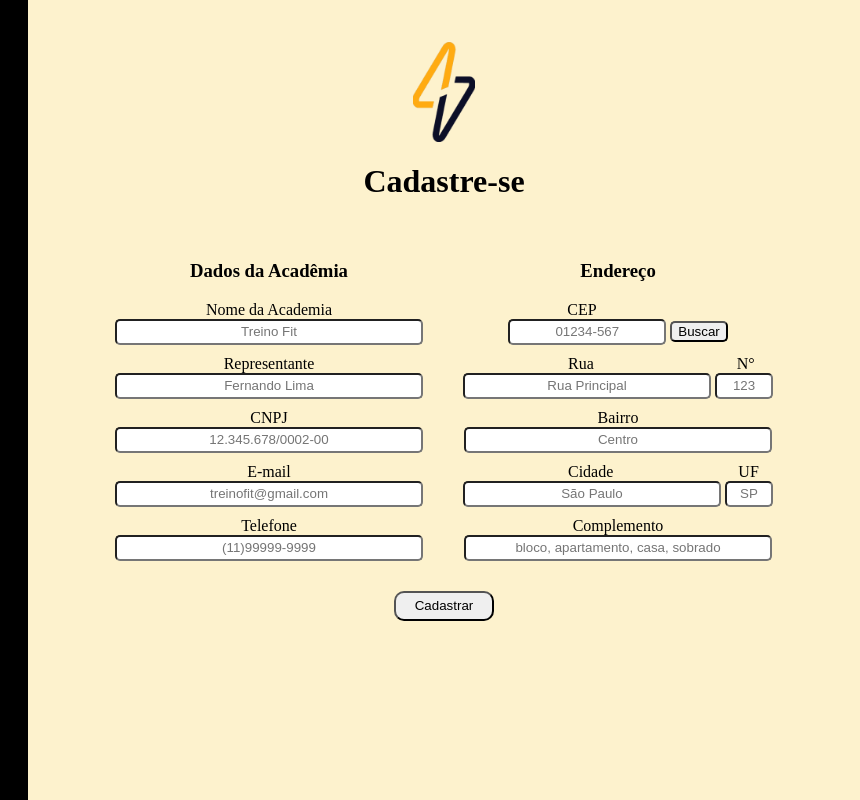
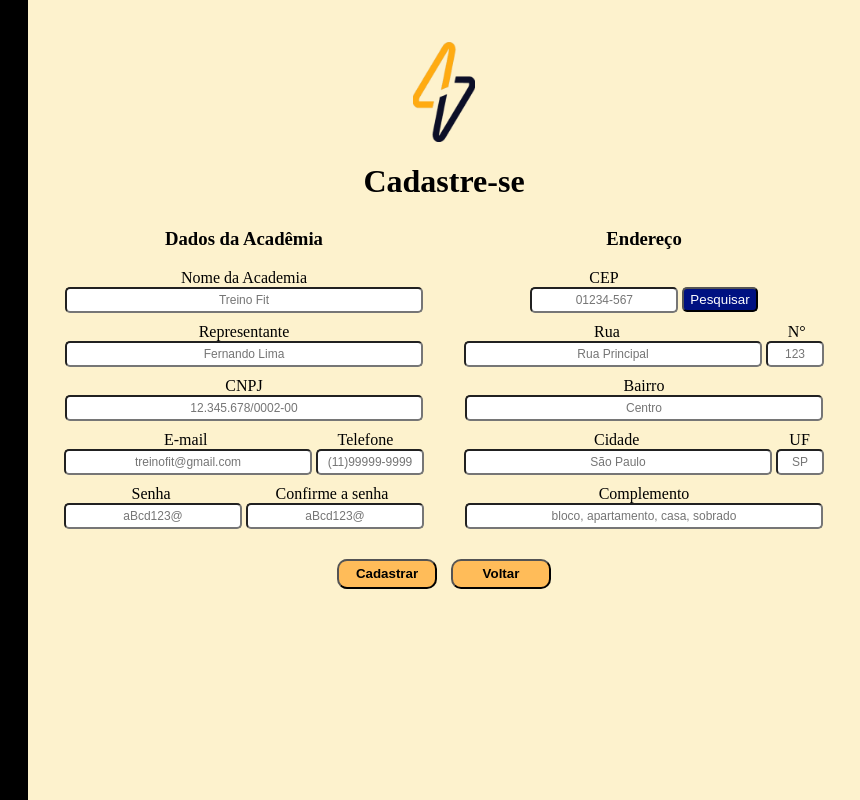
Before and after one commit to Sprint2-Sensorize/arquivosSensorize, a plain HTML site: page Sprint2-main/Site-Sensorize/Tela de cadastro/cadastro.html in a window 1280 px wide. Shown: the full height of the page, 420-1280 px from the left. Drawn offline with Linux system fonts and the light colour scheme.

Commit message:
Adicionando funcionalidades em JS na pagina de cadastro, alem de colocar algumas validações

```diff
--- a/Sprint2-main/Site-Sensorize/Tela de cadastro/cadastro.html
+++ b/Sprint2-main/Site-Sensorize/Tela de cadastro/cadastro.html
@@ -6,6 +6,7 @@
   <meta name="viewport" content="width=device-width, initial-scale=1.0">
   <title>Sensorize</title>
   <link rel="stylesheet" href="style.css">
+  <script src="main.js"></script>
 </head>
 
 <body>
@@ -25,44 +26,62 @@
           <input type="text" id="inp_representante" placeholder="Fernando Lima">
           <span>CNPJ</span>
           <input type="text" id="inp_cpj" placeholder="12.345.678/0002-00">
-          <span>E-mail</span>
-          <input type="text" id="inp_nome" placeholder="treinofit@gmail.com">
-          <span>Telefone</span>
-          <input type="text" id="inp_email" placeholder="(11)99999-9999">
+          <div>
+            <span style="margin-left: -80px; ">E-mail</span>
+            <span style="margin-left: 130px; position: absolute;">Telefone</span>
+          </div>
+          <div class="desing">
+            <input style="width: 240px;" type="text" id="inp_email" placeholder="treinofit@gmail.com">
+            <input style="width: 100px;" type="text" id="inp_telefone" placeholder="(11)99999-9999">
+          </div>
+          <div>
+            <span style="margin-left: -112.5px; ">Senha</span>
+            <span style="margin-left: 105px; position: absolute;">Confirme a senha</span>
+          </div>
+          <div class="desing">
+            <input style="width: 170px;" type="password" id="inp_senha" placeholder="aBcd123@">
+            <input style="width: 170px;" type="password" id="inp_confimacao" placeholder="aBcd123@">
+          </div>
         </div>
         <div class="input-endereco">
           <h3>Endereço</h3>
-          <span style="margin-left: -72px;">CEP</span>
-          <div class="rua">
-            <input style="width: 150px;" type="text" id="inp_cep_endereco" placeholder="01234-567">
-            <button id="viacep" style="border-radius: 5px;">Buscar</button>
+          <span style="margin-left: -80px;">CEP</span>
+          <div class="desing">
+            <input style="width: 140px;" type="text" id="inp_cep_endereco" placeholder="01234-567">
+            <button class="busca" onclick="viacep()" style="border-radius: 5px;">Pesquisar</button>
           </div>
-          <div class="rua">
+          <div class="desing">
             <span style="margin-left: -50px; margin-right: 0px;">Rua</span>
-            <span style="margin-left: 143px; position: absolute;">N°</span>
+            <span style="margin-left: 168px; position: absolute;">N°</span>
           </div>
-          <div class="rua">
-            <input style="width: 240px;" type="text" id="inp_rua_endereco" placeholder="Rua Principal">
+          <div class="desing">
+            <input style="width: 290px;" type="text" id="inp_rua_endereco" placeholder="Rua Principal" readonly>
             <input style="width: 50px;" type="text" id="inp_numero_endereco" placeholder="123">
           </div>
 
           <span>Bairro</span>
-          <input type="text" id="inp_bairro_endereco" placeholder="Centro">
-          <div class="rua">
+          <input type="text" id="inp_bairro_endereco" placeholder="Centro" readonly>
+          <div class="desing">
             <span style="margin-left: -50px; margin-right: 0px;">Cidade</span>
-            <span style="margin-left: 125px; position: absolute;">UF</span>
+            <span style="margin-left: 150px; position: absolute;">UF</span>
           </div>
           <div>
-            <input style="width: 250px;" type="text" id="inp_cidade_endereco" placeholder="São Paulo">
-            <input style="width: 40px;" type="text" id="inp_estado_endereco" placeholder="SP">
+            <input style="width: 300px;" type="text" id="inp_cidade_endereco" placeholder="São Paulo" readonly>
+            <input style="width: 40px;" type="text" id="inp_estado_endereco" placeholder="SP" readonly>
           </div>
           <span>Complemento</span>
-          <input type="text" id="inp_bairro_endereco" placeholder="bloco, apartamento, casa, sobrado">
+          <input type="text" id="inp_complemento_endereco" placeholder="bloco, apartamento, casa, sobrado">
         </div>
       </div>
-      <button id="cadastrar">
-        Cadastrar
-      </button>
+      <div style="flex-direction: row; margin-left: auto; margin-right: auto;">
+        <button class="botao" onclick="cadastrar()">
+          Cadastrar
+        </button>
+        <button class="botao">
+          Voltar
+        </button>
+      </div>
+
     </div>
   </div>
 </body>
--- /dev/null
+++ b/Sprint2-main/Site-Sensorize/Tela de cadastro/main.js
@@ -0,0 +1,66 @@
+function viacep() {
+  var cep = inp_cep_endereco.value
+
+  if (cep.length >= 8) {
+    if (cep.length <= 9) {
+      var url = `https://viacep.com.br/ws/${cep}/json/`
+
+      fetch(url).then(function (response) {
+        response.json().then(popular)
+      })
+    }
+
+    function popular(dados) {
+      if (dados.erro) {
+        inp_cep_endereco.style.borderColor = '#ff0000'
+        alert(`Não foi possivel Localizar o endereço!`)
+      } else {
+        inp_cep_endereco.style.borderColor = '#000000'
+        inp_rua_endereco.value = `${dados.logradouro}`
+        inp_bairro_endereco.value = `${dados.bairro}`
+        inp_cidade_endereco.value = `${dados.localidade}`
+        inp_estado_endereco.value = `${dados.uf}`
+        inp_complemento_endereco.value = `${dados.complemento}`
+      }
+    }
+  } else {
+    inp_cep_endereco.style.borderColor = '#ff0000'
+    alert(`CEP Invalido!`)
+  }
+}
+
+function cadastrar() {
+  var cnpj = inp_cpj.value.length
+  var email = inp_email.value.endsWith(`.com`)
+  var senha = inp_senha.value
+  var confirmacao = inp_confimacao.value
+  console.log(email)
+  if (cnpj >= 14 && cnpj <= 19) {
+    inp_cpj.style.borderColor = '#000000'
+  } else {
+    inp_cpj.style.borderColor = '#ff0000'
+    inp_cpj.style.borderWidth = '2px'
+  }
+  if (email && inp_email.value.indexOf('@') > 0) {
+    inp_email.style.borderColor = '#000000'
+    alert(`Email valido!`)
+  } else {
+    inp_email.style.borderColor = '#ff0000'
+  }
+  if (senha != confirmacao) {
+    alert(`Senhas diferentes`)
+    inp_confimacao.style.borderColor = '#ff0000'
+  } else if (
+    senha.indexOf('@') > 0 ||
+    senha.indexOf('#') > 0 ||
+    senha.indexOf('!') > 0 ||
+    senha.indexOf('%') > 0
+  ) {
+    inp_senha.style.borderColor = '#000000'
+    inp_confimacao.style.borderColor = '#000000'
+  } else {
+    inp_senha.style.borderColor = '#ff0000'
+    inp_confimacao.style.borderColor = '#ff0000'
+    alert(`É nescessario que a senha tenha @,!,#,%`)
+  }
+}
--- a/Sprint2-main/Site-Sensorize/Tela de cadastro/style.css
+++ b/Sprint2-main/Site-Sensorize/Tela de cadastro/style.css
@@ -30,6 +30,7 @@ h1 {
   flex-direction: column;
   background-color: #fdf2cd;
   width: 100%;
+  height: 100vh;
 }
 
 .logo {
@@ -38,9 +39,11 @@ h1 {
   margin-right: auto;
   max-width: 70px;
   max-height: 100px;
+  height: 100vh;
 }
 
 .cadastro {
+  margin-top: -2rem;
   display: flex;
 }
 
@@ -59,7 +62,8 @@ h1 {
 }
 
 input {
-  width: 300px;
+  font-size: 12px;
+  width: 350px;
   text-align: center;
   border-radius: 5px;
   height: 20px;
@@ -67,14 +71,30 @@ input {
   flex-direction: column;
 }
 
-.rua {
+.desing {
   flex-direction: row;
 }
 
-#cadastrar {
+.botao {
+  cursor: pointer;
+  font-weight: bold;
+  background-color: #ffbc59;
   width: 100px;
-  margin-left: auto;
-  margin-right: auto;
+  margin-left: 5px;
+  margin-right: 5px;
   height: 30px;
   border-radius: 10px;
+  transition: background-color 0.3s ease;
 }
+
+.botao:hover {
+  background-color: #ff9900;
+}
+
+.busca {
+  border-radius: 5px;
+  color: #ffffff;
+  background-color: rgb(0, 17, 129);
+  cursor: pointer;
+  height: 25px;
+}
```
